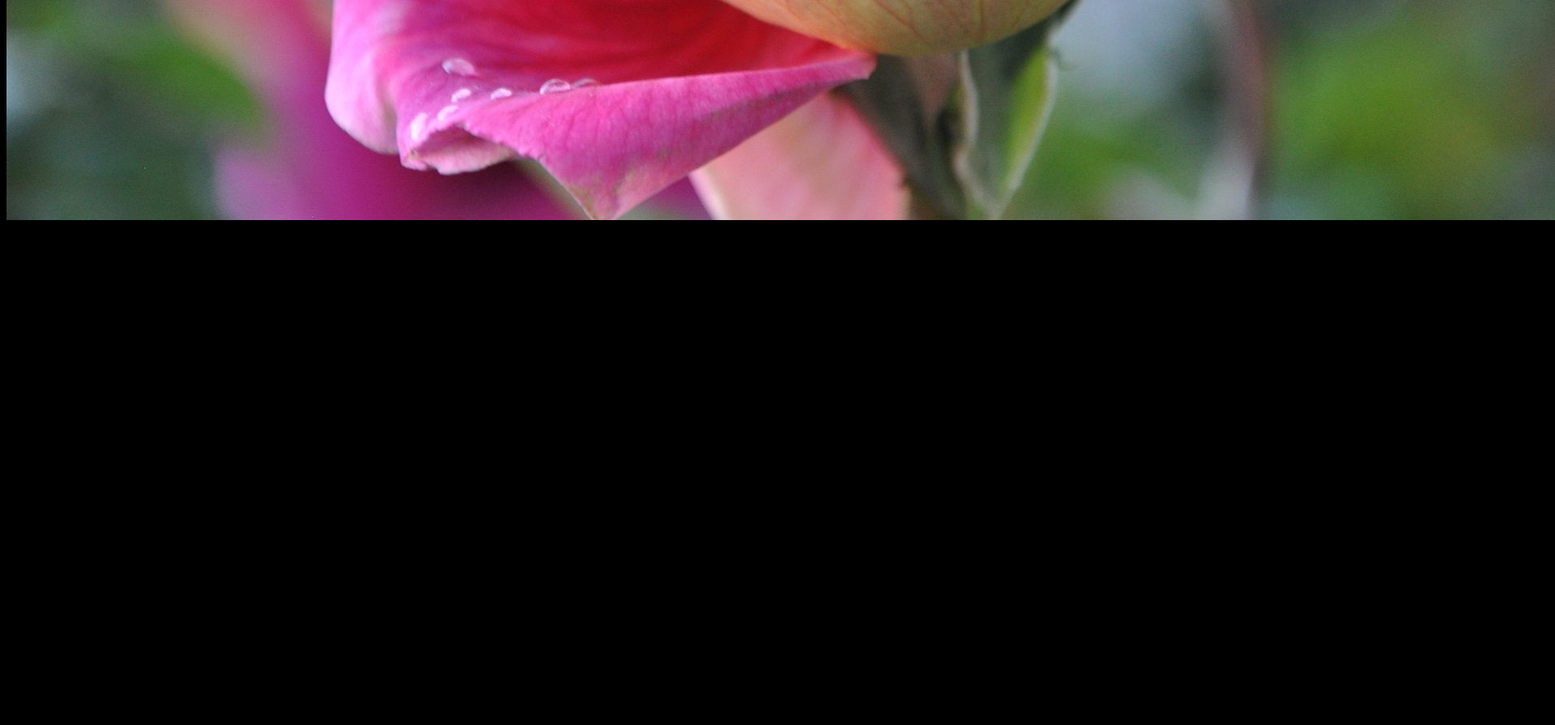
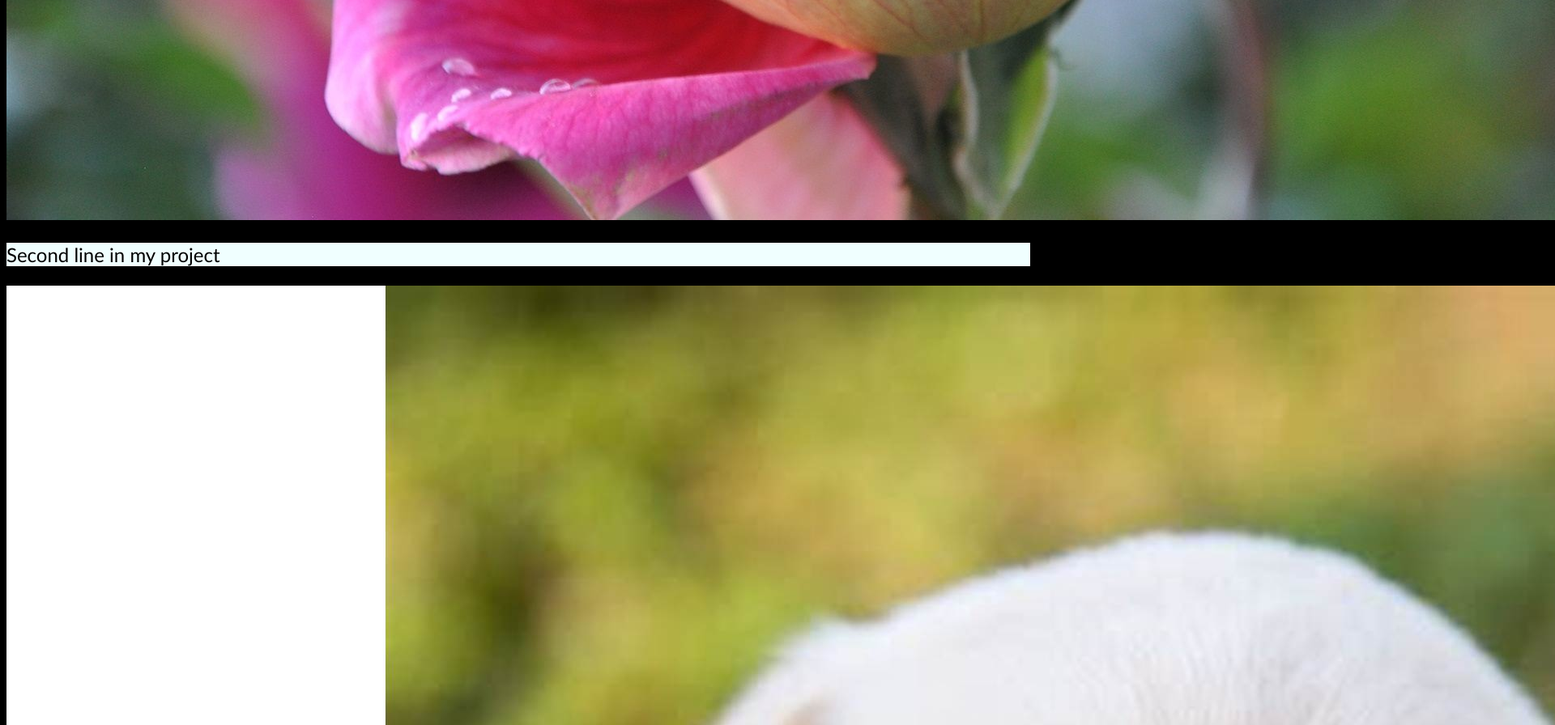
Before and after one commit to wentworth2023/mon_site, a plain HTML site: page index.html in a window 1280 px wide. Shown: the part 1005-1901 px from the top of the page at 81% size, 1920 px wide, since content can reach past the window. Before the commit the page ends 1289 px from the top, so only its background shows below. Drawn offline with Linux system fonts and the light colour scheme.

Commit message:
added dog-image to index.html in hello-world-images

```diff
--- a/index.html
+++ b/index.html
@@ -10,5 +10,7 @@
 <body>
     <P>First line in my project</P>
     <div><img src="flower.png" alt="flower-image"></div>
+    <p>Second line in my project</p>
+    <div><img src="dog.png" alt="dog-image"></div>
 </body>
 </html>
```
Also changed, not shown: dog.png (added).
